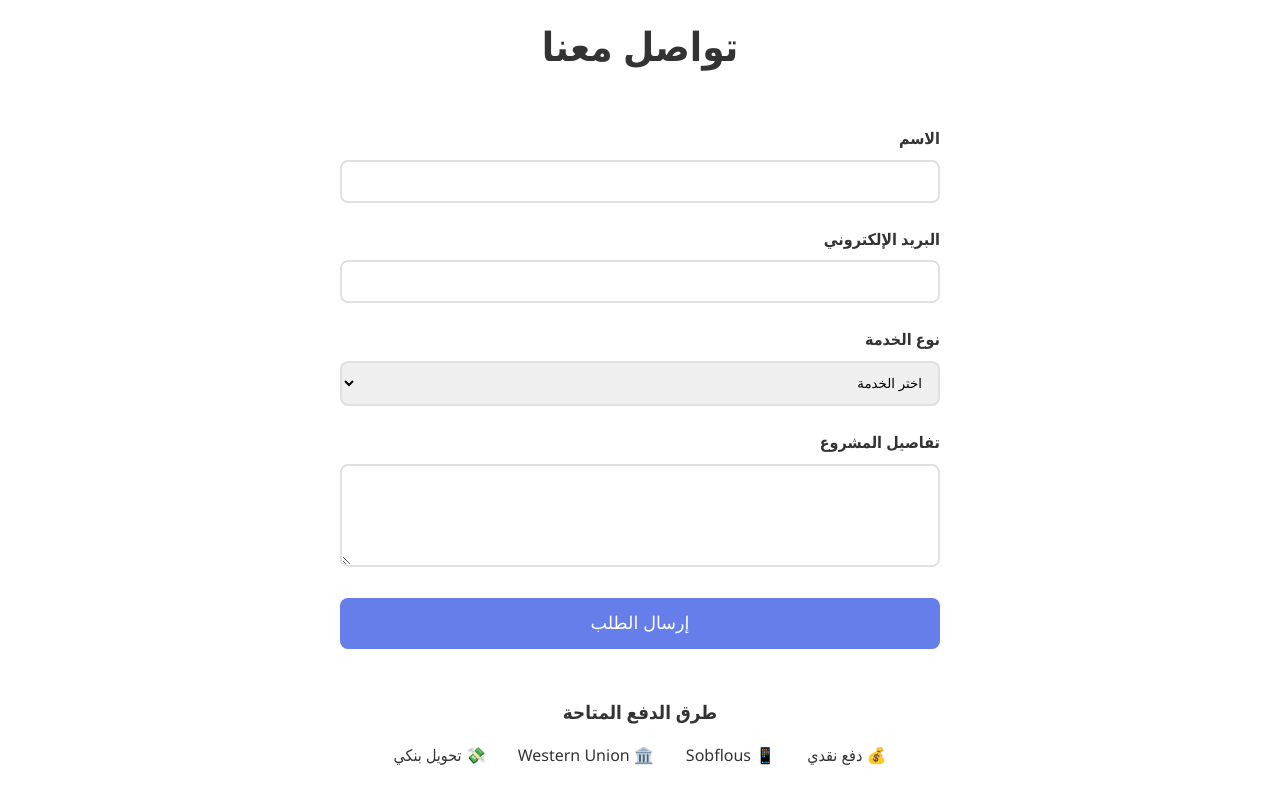
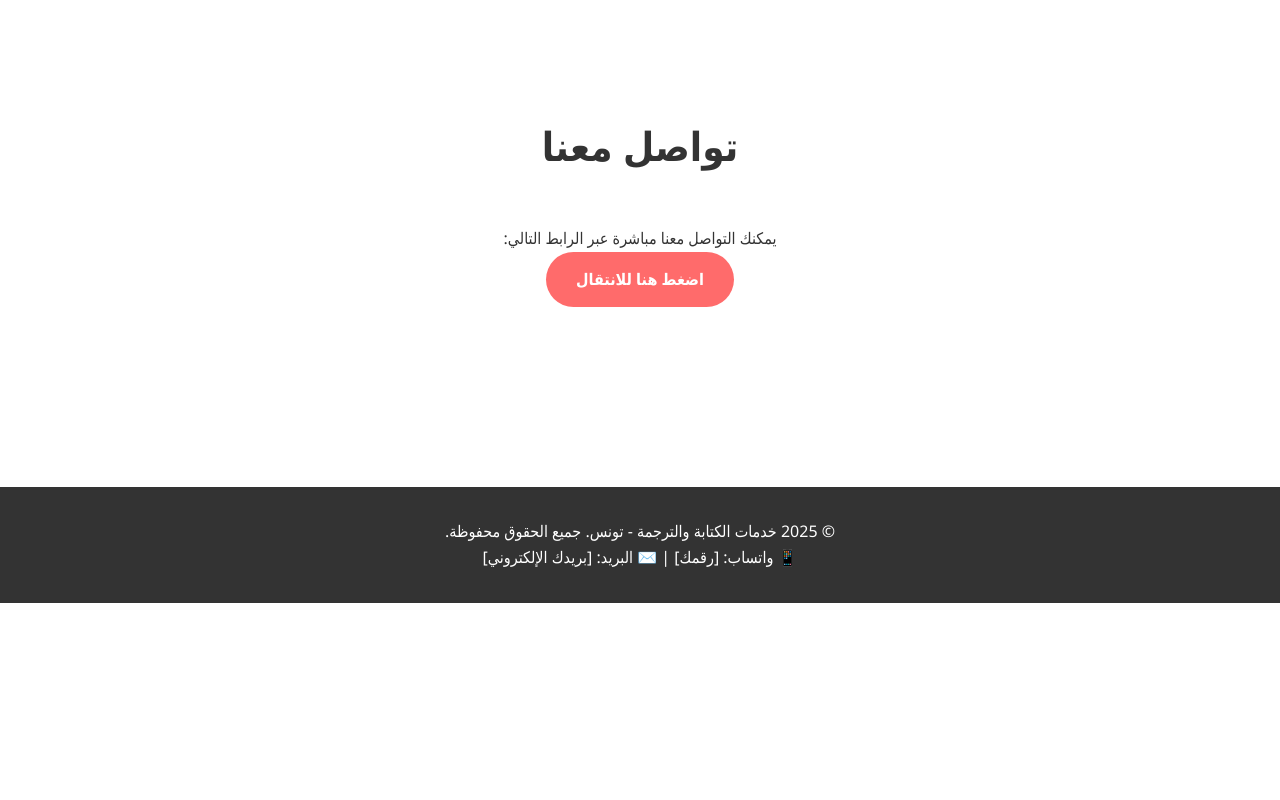
Before and after one commit to mohamedali1975/mohamedali.github.io, a plain HTML site: page index.html in a window 1280 px wide. Shown: the part 1580-2380 px from the top of the page. After the commit the page ends 2183 px from the top, so only its background shows below. Drawn offline with Linux system fonts and the light colour scheme.

Commit message:
Update index.html

```diff
--- a/index.html
+++ b/index.html
@@ -366,49 +366,19 @@
         </div>
     </section>
 
-    <!-- Contact Section -->
-    <section id="contact" class="contact">
-        <div class="container">
-            <h2 class="section-title">تواصل معنا</h2>
-            <div class="contact-form">
-                <form id="contactForm">
-                    <div class="form-group">
-                        <label for="name">الاسم</label>
-                        <input type="text" id="name" name="name" required>
-                    </div>
-                    <div class="form-group">
-                        <label for="email">البريد الإلكتروني</label>
-                        <input type="email" id="email" name="email" required>
-                    </div>
-                    <div class="form-group">
-                        <label for="service">نوع الخدمة</label>
-                        <select id="service" name="service" style="width: 100%; padding: 12px; border: 2px solid #e0e0e0; border-radius: 8px;">
-                            <option value="">اختر الخدمة</option>
-                            <option value="writing">كتابة محتوى</option>
-                            <option value="translation">ترجمة</option>
-                            <option value="social-media">إدارة وسائل التواصل</option>
-                            <option value="other">أخرى</option>
-                        </select>
-                    </div>
-                    <div class="form-group">
-                        <label for="message">تفاصيل المشروع</label>
-                        <textarea id="message" name="message" rows="5" required></textarea>
-                    </div>
-                    <button type="submit" class="submit-btn">إرسال الطلب</button>
-                </form>
-            </div>
+ <!-- Contact Section (Replaced with Link) -->
+<section id="contact" class="contact">
+    <div class="container" style="text-align: center; padding: 100px 0;">
+        <h2 class="section-title">تواصل معنا</h2>
+        <p>
+            يمكنك التواصل معنا مباشرة عبر الرابط التالي:
+        </p>
+        <a href="http://127.0.0.1:5500/index.html" class="cta-button" target="_blank">
+            اضغط هنا للانتقال
+        </a>
+    </div>
+</section>
 
-            <div style="text-align: center; margin-top: 3rem;">
-                <h3>طرق الدفع المتاحة</h3>
-                <div style="display: flex; justify-content: center; gap: 2rem; margin-top: 1rem; flex-wrap: wrap;">
-                    <div>💰 دفع نقدي</div>
-                    <div>📱 Sobflous</div>
-                    <div>🏛️ Western Union</div>
-                    <div>💸 تحويل بنكي</div>
-                </div>
-            </div>
-        </div>
-    </section>
 
     <!-- Footer -->
     <footer>
```
